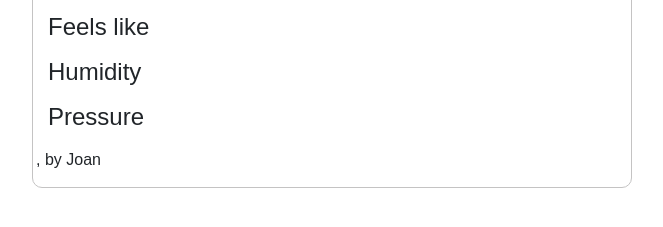
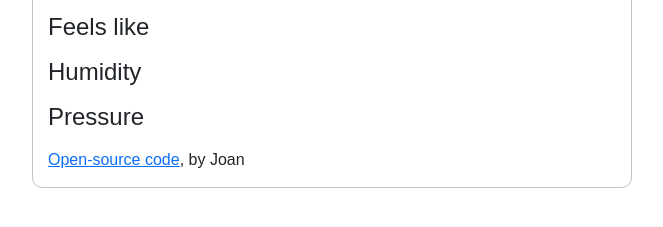
Before and after one commit to noja29/weatherappw6, a plain HTML site: page index.html in a window 1280 px wide. Shown: the part 175-402 px from the top of the page, without its empty margins (308-971 px from the left). Drawn offline with nearby package versions, Linux system fonts and the light colour scheme; no server answers.

Commit message:
Update index.html

```diff
--- a/index.html
+++ b/index.html
@@ -53,7 +53,9 @@
           <p id="humidity" class="card-text"></p>
           <h4 class="card-title">Pressure</h4>
           <p class="card-text" id="pressure"></p>
-      <a href="https://github.com/noja29/weatherappw6"></a>, by Joan
+          <div class="Open-source">
+            <a href="https://www.shecodes.io/students" target="_blank">Open-source code</a>, by Joan
+          </div>
     <script src="srcv2/index2.js"></script>
   </body>
 </html>
```
